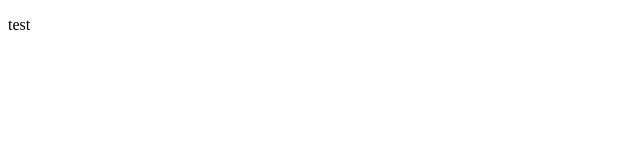
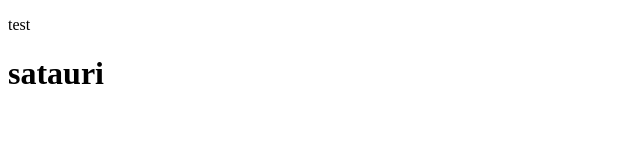
Before and after one commit to vako1/Display-property-lesson3-, a plain HTML site: page index.html in a window 1280 px wide. Shown: the whole page, without its empty margins (0-640 px from the left). Drawn offline with Linux system fonts and the light colour scheme.

Commit message:
add h1tag

```diff
--- a/index.html
+++ b/index.html
@@ -5,6 +5,7 @@
 </head>
 <bady>
 	<p>test </p>
+	<h1> satauri </h1>
 
 </bady>
 </html>
```
